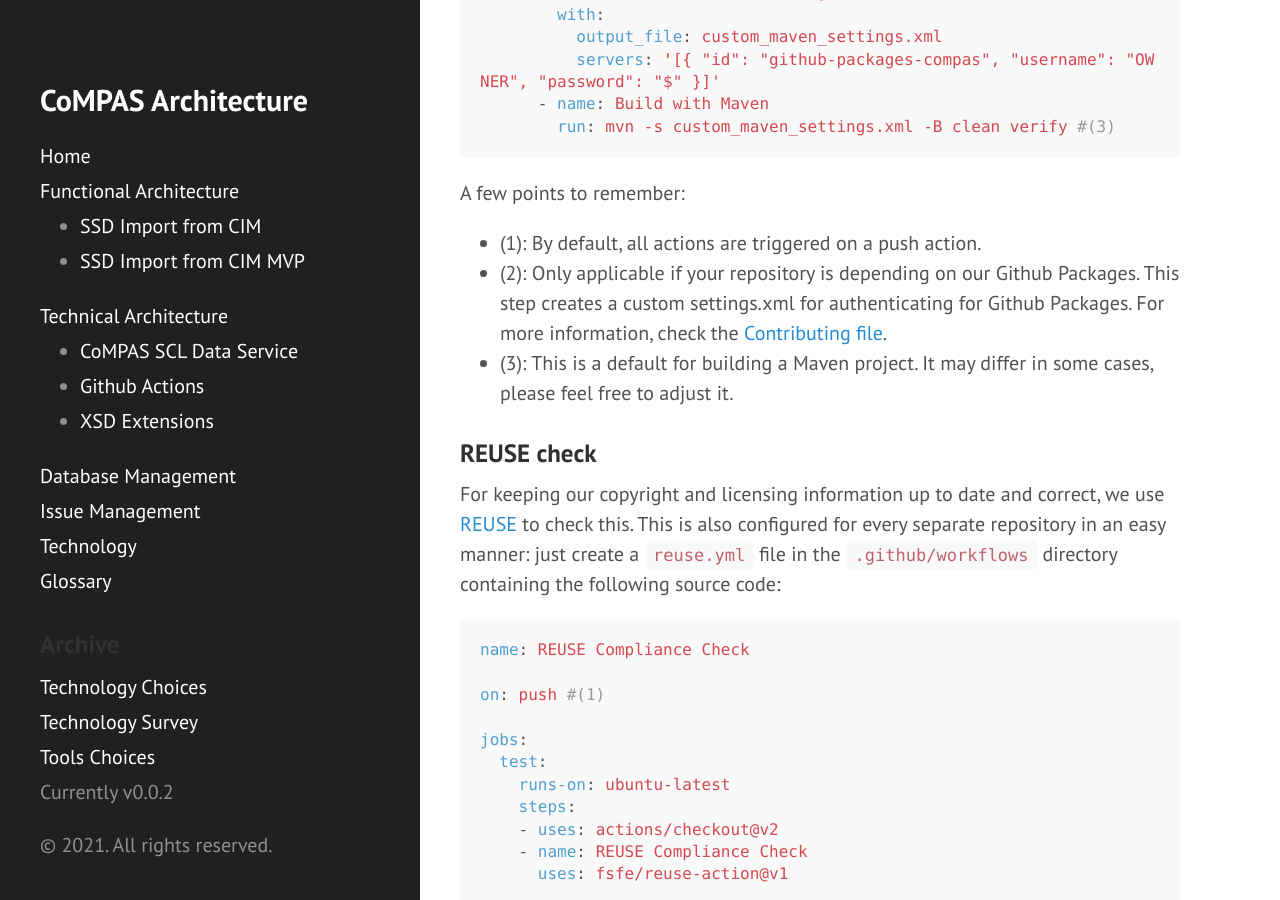
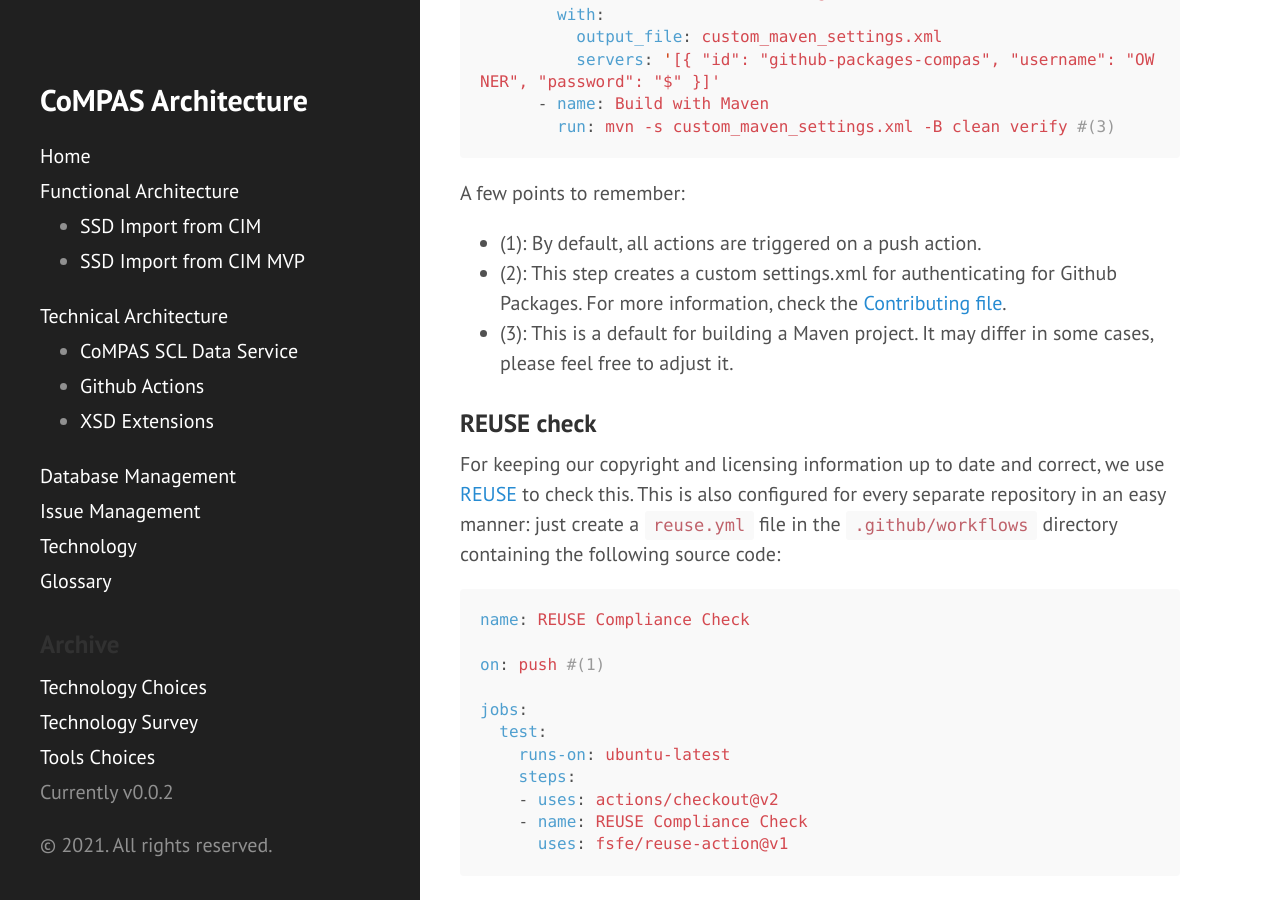
Before and after one commit to com-pas/compas-architecture, a Jekyll site: the page built from technical/GITHUB_ACTIONS.md, in a window 1280 px wide and 900 px high, scrolled down 1290 px. Built offline with Jekyll 4.4.1, drawn with Linux system fonts in a browser that asks for light colours; our own code applies the rules of GitHub Pages for plain Markdown files; some of the changed text lies outside the part shown.

Commit message:
Review comments
Signed-off-by: Rob Tjalma <rob@tjalma.com>

```diff
--- a/technical/GITHUB_ACTIONS.md
+++ b/technical/GITHUB_ACTIONS.md
@@ -52,8 +52,7 @@ jobs:
 
 A few points to remember:
 - (1): By default, all actions are triggered on a push action.
-- (2): Only applicable if your repository is depending on our Github Packages.
-  This step creates a custom settings.xml for authenticating for Github Packages. For more information,
+- (2): This step creates a custom settings.xml for authenticating for Github Packages. For more information,
   check the [Contributing file](https://github.com/com-pas/contributing/blob/master/CONTRIBUTING.md).
 - (3): This is a default for building a Maven project. It may differ in some cases, please feel free to adjust it.
 
@@ -157,8 +156,8 @@ jobs:
 
 A few points to remember:
 - (1): By default, all actions are triggered on a push action.
-- (2): Only applicable if your repository is depending on our [Github Package](https://github.com/orgs/com-pas/packages).
-  We need a custom `settings.xml` having the credentials. For more information, check our [Contributing](https://github.com/com-pas/contributing/blob/master/CONTRIBUTING.md).
+- (2): Creates a custom `settings.xml` having the credentials for the Github Packages.
+  For more information, check our [Contributing](https://github.com/com-pas/contributing/blob/master/CONTRIBUTING.md).
 - (3): Replace the `<insert project key>` with the project key you copied.
 
 Once this is set, it's all done!
```
